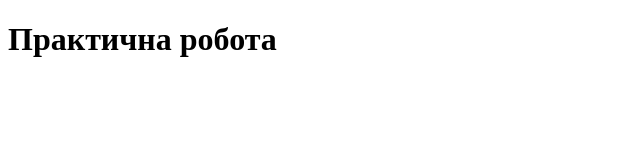
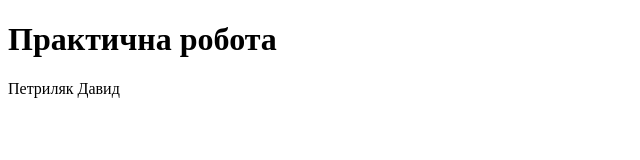
Before and after one commit to davydyy/petryliak, a plain HTML site: page index.html in a window 1280 px wide. Shown: the whole page, without its empty margins (0-640 px from the left). Drawn offline with Linux system fonts and the light colour scheme.

Commit message:
feat: update index.html

```diff
--- a/index.html
+++ b/index.html
@@ -9,6 +9,7 @@
 <body>
 
     <h1>Практична робота</h1>
+    <p>Петриляк Давид</p>
 
     <script>
         console.log('Hello Word')
```
